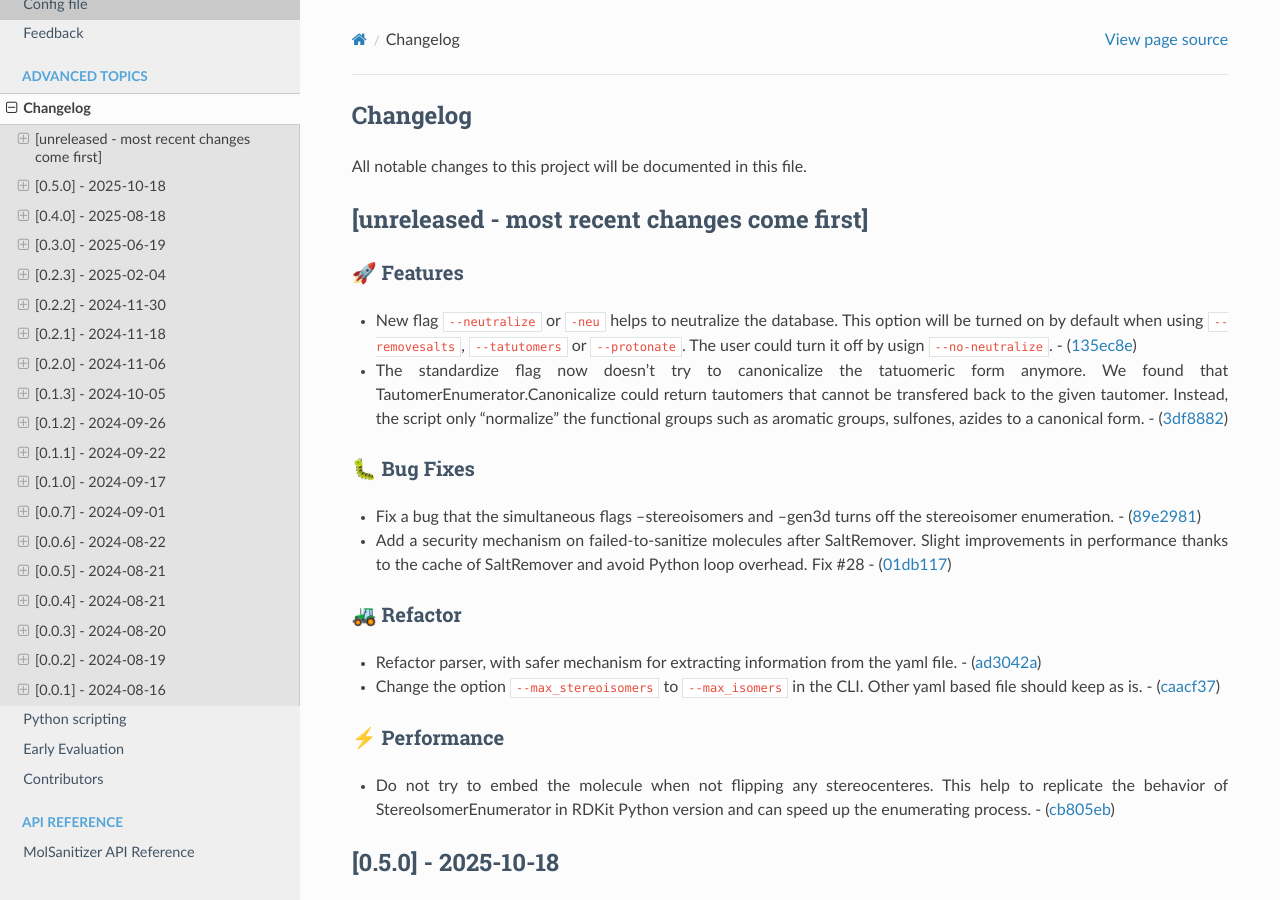
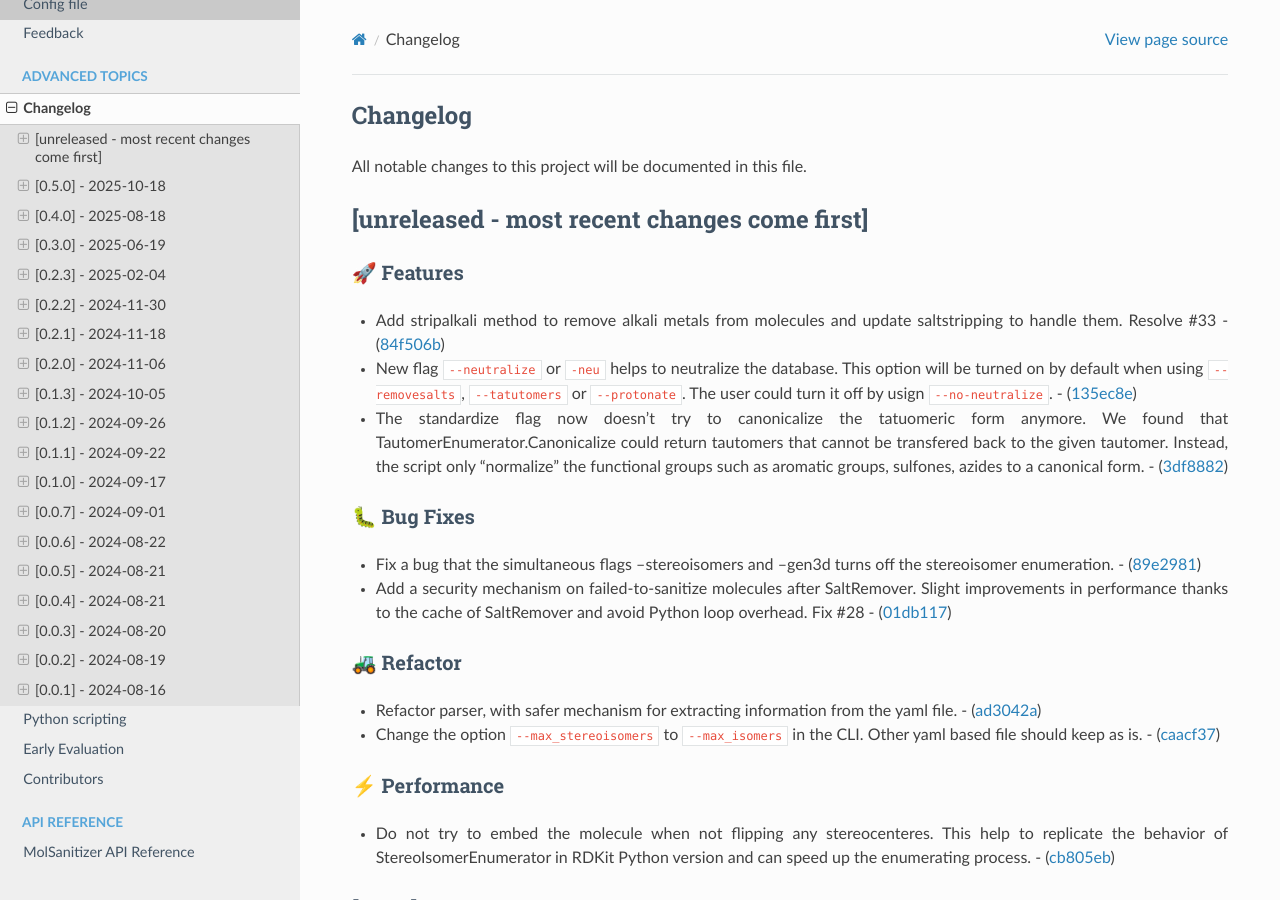
Before and after one commit to Carlssonlab/MolSanitizer, a Sphinx documentation site: the page built from docs/source/changes.rst, in a window 1280 px wide and 900 px high. Built offline with Sphinx 7.4.7 and the Read the Docs theme 3.1.0, drawn with Linux system fonts in a browser that asks for light colours.

Commit message:
Update changelog for tag main

```diff
--- a/docs/source/changes.rst
+++ b/docs/source/changes.rst
@@ -9,6 +9,9 @@ All notable changes to this project will be documented in this file.
 🚀 Features
 ~~~~~~~~~~~
 
+-  Add stripalkali method to remove alkali metals from molecules and
+   update saltstripping to handle them. Resolve #33 -
+   (`84f506b <https://github.com/phonglam3103/MolSanitizer/commit/84f506b6b23bb413e5220d87c55eb72f765f8986>`__)
 -  New flag ``--neutralize`` or ``-neu`` helps to neutralize the
    database. This option will be turned on by default when using
    ``--removesalts``, ``--tatutomers`` or ``--protonate``. The user
```
Also changed, not shown: CHANGELOG.md (+1 -0 lines).
